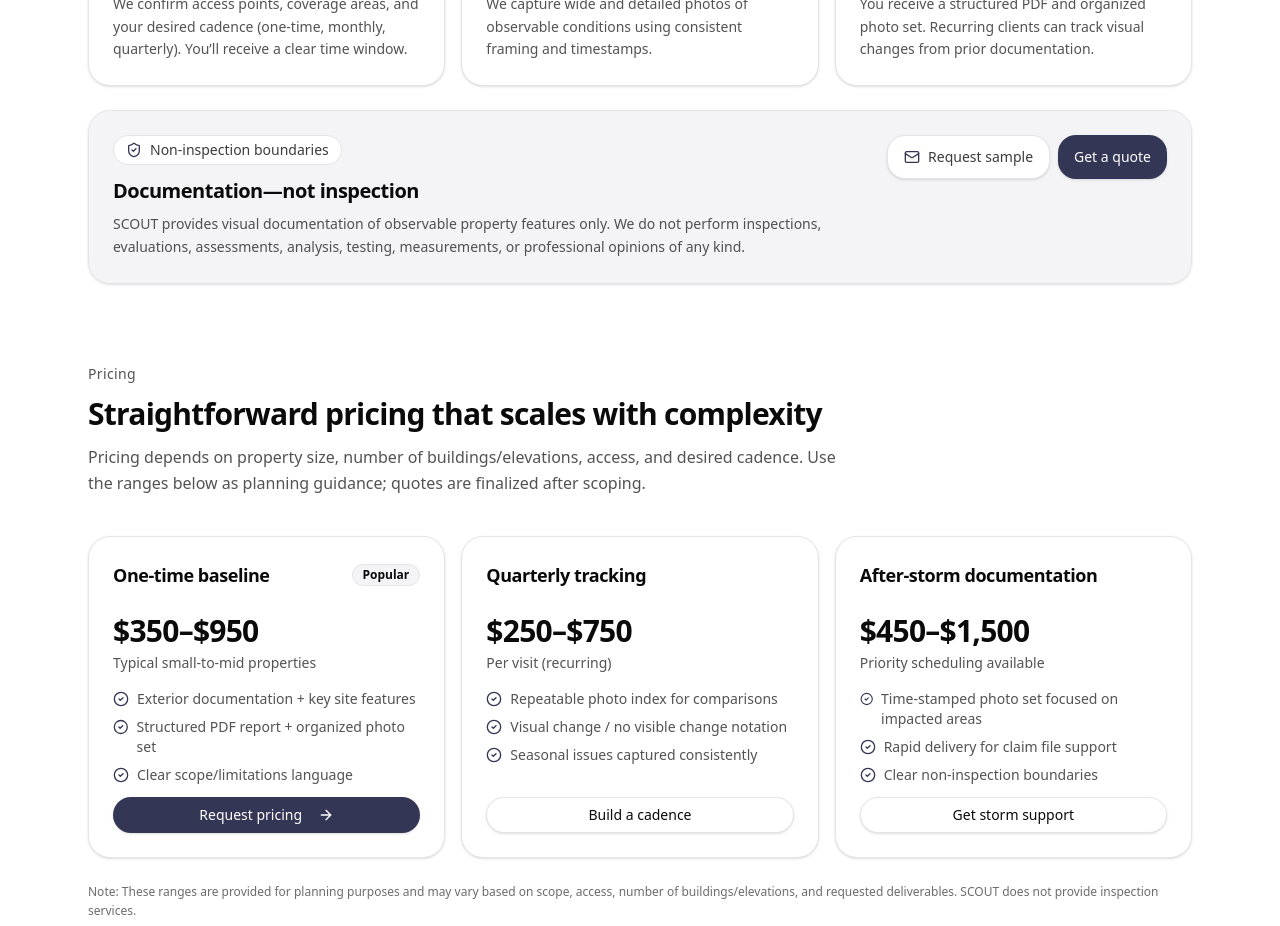
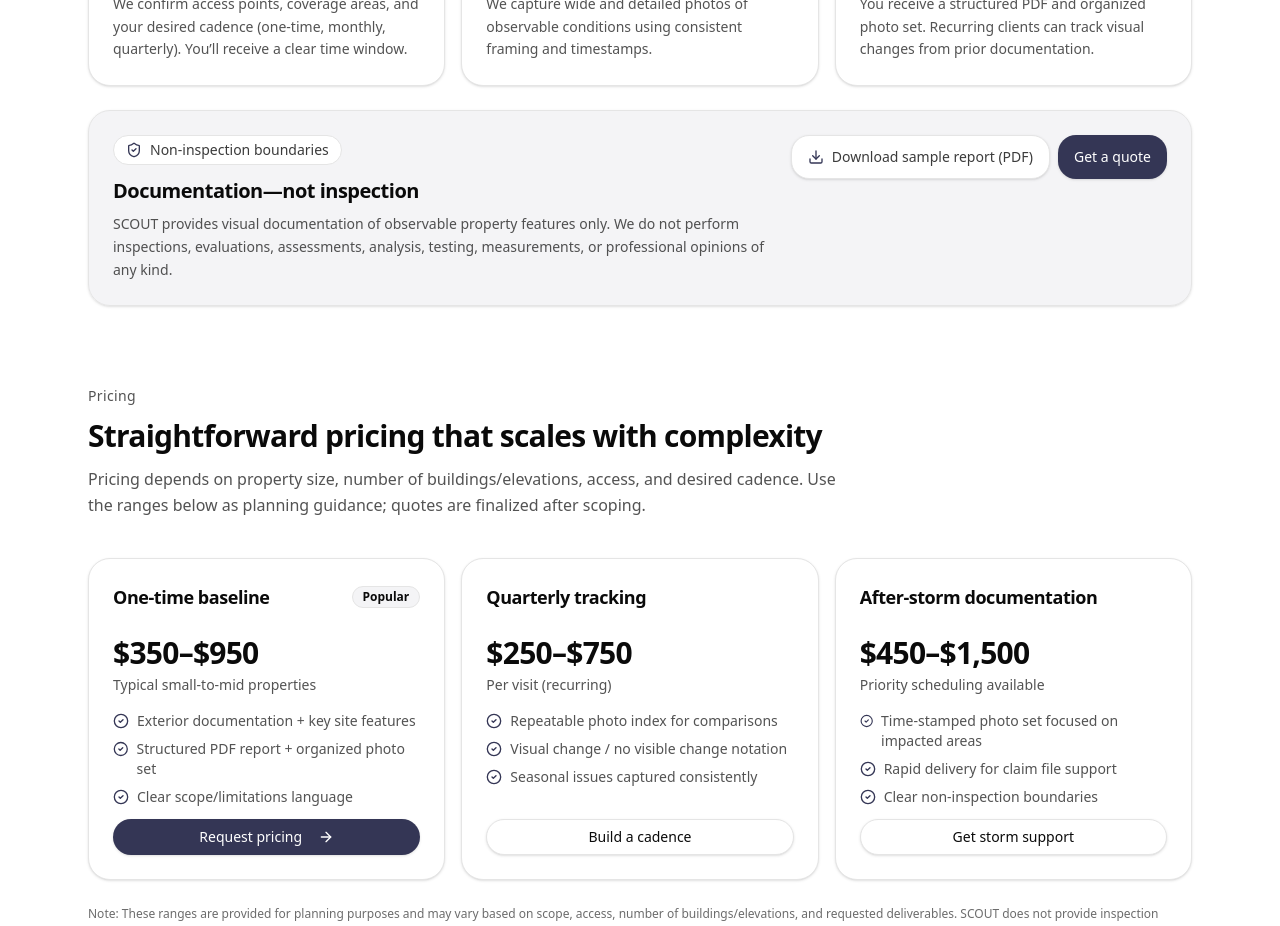
Before and after one commit to bennettb15/scout-site, a React (Vite) app: page / in a window 1280 px wide. Shown: the part 2560-3486 px from the top of the page. Built offline with nearby package versions, Linux system fonts and the light colour scheme.

Commit message:
Added PDF Download

```diff
--- a/src/ScoutMarketingSite.jsx
+++ b/src/ScoutMarketingSite.jsx
@@ -69,7 +69,8 @@ const BRAND = {
   ctaPrimary: "Request a Quote",
   ctaSecondary: "See How It Works",
   sampleReportLabel: "Download sample report (PDF)",
-  sampleReportHref: "#", // Replace with an actual file URL when available
+  sampleReportHref: "#", sampleReportHref: "/scout-sample-report.pdf",
+
 };
 
 const fadeUp = {
@@ -750,17 +751,14 @@ function scrollToSection(href) {
             </div>
             <div className="flex gap-2">
               <a
-                href={formatMailto(
-                  BRAND.email,
-                  "SCOUT — Request for sample report",
-                  "Please send a sample SCOUT report and a quote for my property.\n\nProperty address: \nPreferred cadence: \nNotes:"
-                )}
-                className="inline-flex h-11 items-center justify-center gap-2 whitespace-nowrap rounded-2xl border border-border bg-background px-4 text-sm font-medium text-foreground/80 shadow-sm hover:text-foreground hover:border-[var(--brand)]"
-
-              >
-                <Mail className="h-4 w-4 text-[var(--brand)]" />
-                Request sample
-              </a>
+  href="/scout-sample-report.pdf"
+  target="_blank"
+  rel="noopener noreferrer"
+  className="inline-flex h-11 items-center justify-center gap-2 whitespace-nowrap rounded-2xl border border-border bg-background px-4 text-sm font-medium text-foreground/80 shadow-sm hover:text-foreground hover:border-[var(--brand)]"
+>
+  <Download className="h-4 w-4 text-[var(--brand)]" />
+  Download sample report (PDF)
+</a>
               <Button className="h-11 rounded-2xl bg-[var(--brand)] text-white hover:opacity-90"
                 onClick={() => {
                   const el = document.querySelector("#contact");
```
Also changed, not shown: 1 other file (tests, documents, lock files or other folders).
